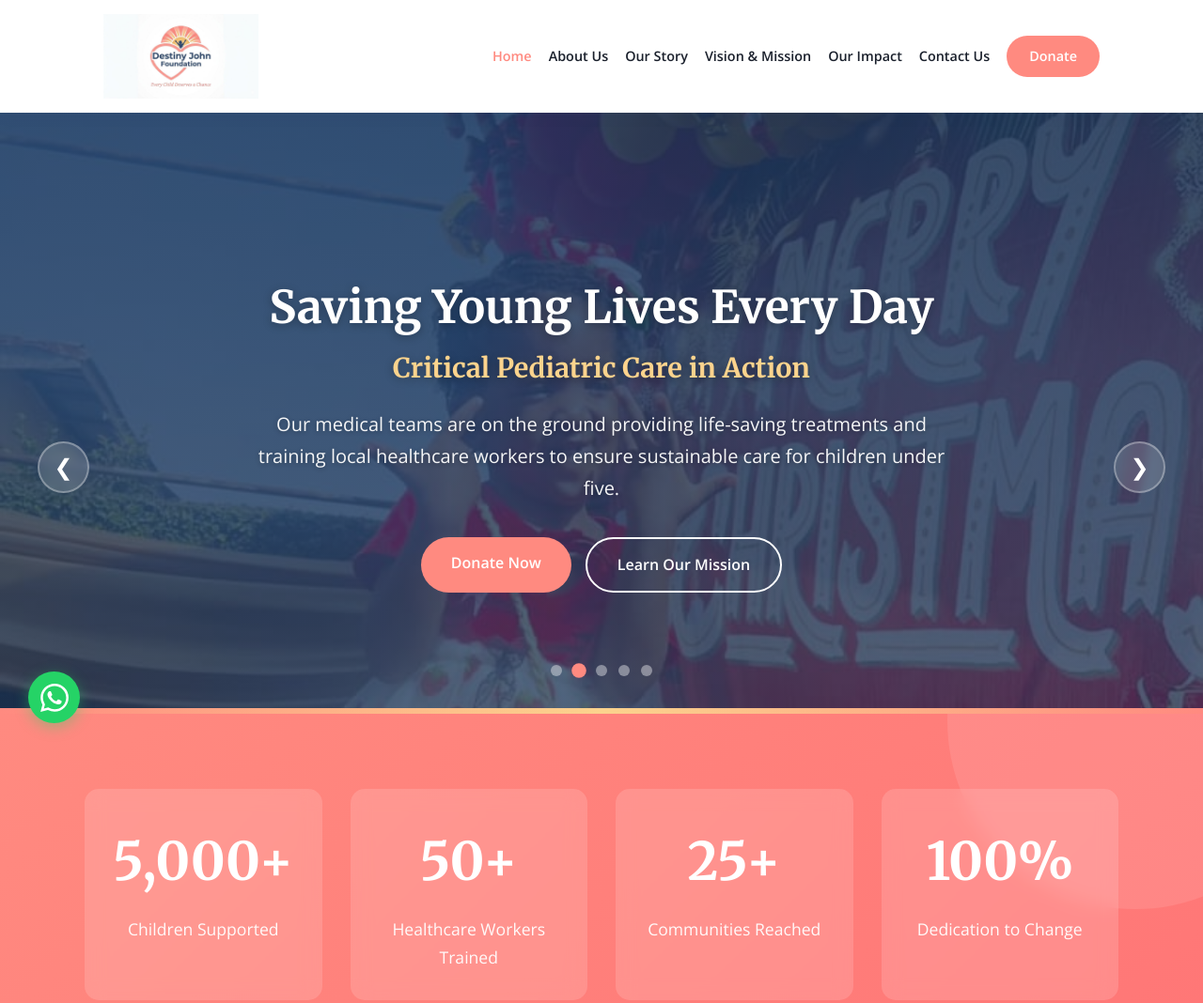
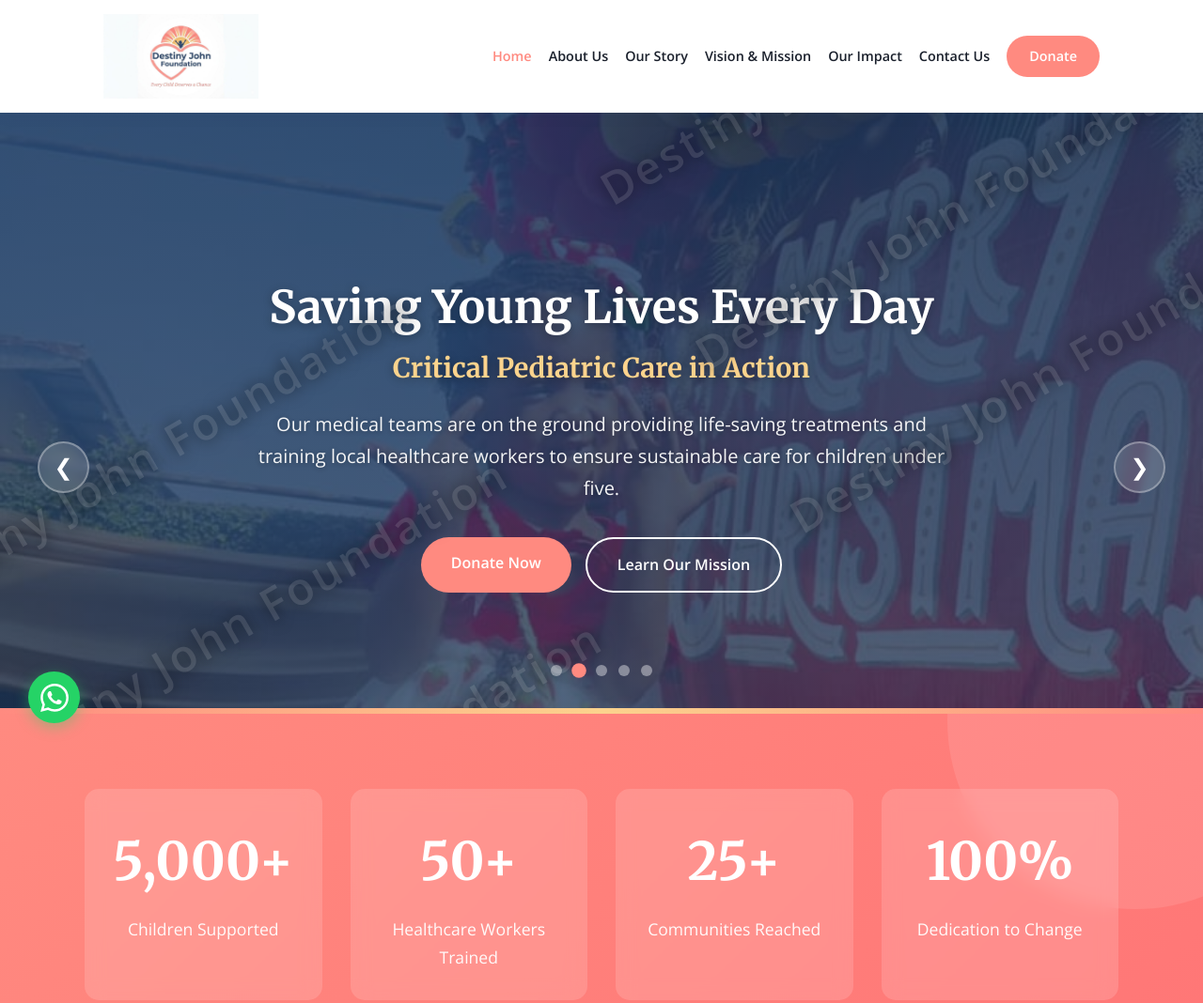
Before and after one commit to virtualcardds-skull/my-childs-foundation-website, a plain HTML site: page index.html in a window 1280 px wide. Shown: the top 1068 px of the page at 94% size. Drawn offline with nearby package versions, Linux system fonts and the light colour scheme.

Commit message:
Update index.html

```diff
--- a/index.html
+++ b/index.html
@@ -82,8 +82,44 @@
             background-repeat: no-repeat;
             opacity: 0;
             transition: opacity 1.5s ease-in-out;
+            user-select: none;
+            -webkit-user-select: none;
         }
         .carousel-slide.active { opacity: 1; }
+
+        /* Watermark overlay for carousel slides */
+        .carousel-watermark {
+            position: absolute;
+            top: 0; left: 0; width: 100%; height: 100%;
+            display: flex;
+            flex-wrap: wrap;
+            justify-content: center;
+            align-content: center;
+            transform: rotate(-30deg) scale(1.5);
+            pointer-events: none;
+            z-index: 5;
+            overflow: hidden;
+        }
+        .carousel-watermark span {
+            font-size: 2rem;
+            color: rgba(255, 255, 255, 0.12);
+            font-weight: bold;
+            margin: 40px 80px;
+            white-space: nowrap;
+            text-shadow: 0 0 10px rgba(0,0,0,0.5);
+            letter-spacing: 2px;
+        }
+
+        /* Protection overlay to block right-click and drag */
+        .carousel-protect-overlay {
+            position: absolute;
+            top: 0;
+            left: 0;
+            width: 100%;
+            height: 100%;
+            z-index: 6;
+            pointer-events: auto;
+        }
 
         .hero-overlay {
             position: absolute;
@@ -93,6 +129,7 @@
             height: 100%;
             background: linear-gradient(180deg, rgba(26, 54, 93, 0.85) 0%, rgba(26, 54, 93, 0.75) 100%);
             z-index: 1;
+            pointer-events: none;
         }
 
         .hero-content { position: relative; z-index: 2; max-width: 800px; }
@@ -352,10 +389,9 @@
             max-height: 90vh;
             object-fit: contain;
             display: block;
-            pointer-events: none; /* Prevents direct interaction with the image */
+            pointer-events: none;
         }
 
-        /* Invisible shield to block right-click and drag on the image */
         .lightbox-protect-overlay {
             position: absolute;
             top: 0;
@@ -365,7 +401,6 @@
             z-index: 10;
         }
 
-        /* WATERMARK OVERLAY TO RUIN SCREENSHOTS */
         .lightbox-watermark {
             position: absolute;
             top: 0; left: 0; width: 100%; height: 100%;
@@ -441,6 +476,8 @@
             .scroll-top-btn { bottom: 20px; right: 20px; width: 45px; height: 45px; }
             .whatsapp-float { bottom: 20px; left: 20px; width: 50px; height: 50px; }
             .whatsapp-float svg { width: 26px; height: 26px; }
+
+            .carousel-watermark span { font-size: 1.2rem; margin: 20px 40px; }
         }
     </style>
 </head>
@@ -470,11 +507,61 @@
     <!-- HERO SECTION WITH CAROUSEL -->
     <section class="hero">
         <div class="carousel-container">
-            <div class="carousel-slide active" style="background-image: url('assets/project-djf-images/image14.jpeg');"></div>
-            <div class="carousel-slide" style="background-image: url('assets/project-djf-images/image22.jpeg');"></div>
-            <div class="carousel-slide" style="background-image: url('assets/project-djf-images/image12.jpeg');"></div>
-            <div class="carousel-slide" style="background-image: url('assets/project-djf-images/image20.jpeg');"></div>
-            <div class="carousel-slide" style="background-image: url('assets/project-djf-images/image17.jpeg');"></div>
+            <div class="carousel-slide active" style="background-image: url('assets/project-djf-images/image14.jpeg');">
+                <div class="carousel-watermark">
+                    <span>Destiny John Foundation</span>
+                    <span>Destiny John Foundation</span>
+                    <span>Destiny John Foundation</span>
+                    <span>Destiny John Foundation</span>
+                    <span>Destiny John Foundation</span>
+                    <span>Destiny John Foundation</span>
+                </div>
+                <div class="carousel-protect-overlay"></div>
+            </div>
+            <div class="carousel-slide" style="background-image: url('assets/project-djf-images/image22.jpeg');">
+                <div class="carousel-watermark">
+                    <span>Destiny John Foundation</span>
+                    <span>Destiny John Foundation</span>
+                    <span>Destiny John Foundation</span>
+                    <span>Destiny John Foundation</span>
+                    <span>Destiny John Foundation</span>
+                    <span>Destiny John Foundation</span>
+                </div>
+                <div class="carousel-protect-overlay"></div>
+            </div>
+            <div class="carousel-slide" style="background-image: url('assets/project-djf-images/image12.jpeg');">
+                <div class="carousel-watermark">
+                    <span>Destiny John Foundation</span>
+                    <span>Destiny John Foundation</span>
+                    <span>Destiny John Foundation</span>
+                    <span>Destiny John Foundation</span>
+                    <span>Destiny John Foundation</span>
+                    <span>Destiny John Foundation</span>
+                </div>
+                <div class="carousel-protect-overlay"></div>
+            </div>
+            <div class="carousel-slide" style="background-image: url('assets/project-djf-images/image20.jpeg');">
+                <div class="carousel-watermark">
+                    <span>Destiny John Foundation</span>
+                    <span>Destiny John Foundation</span>
+                    <span>Destiny John Foundation</span>
+                    <span>Destiny John Foundation</span>
+                    <span>Destiny John Foundation</span>
+                    <span>Destiny John Foundation</span>
+                </div>
+                <div class="carousel-protect-overlay"></div>
+            </div>
+            <div class="carousel-slide" style="background-image: url('assets/project-djf-images/image17.jpeg');">
+                <div class="carousel-watermark">
+                    <span>Destiny John Foundation</span>
+                    <span>Destiny John Foundation</span>
+                    <span>Destiny John Foundation</span>
+                    <span>Destiny John Foundation</span>
+                    <span>Destiny John Foundation</span>
+                    <span>Destiny John Foundation</span>
+                </div>
+                <div class="carousel-protect-overlay"></div>
+            </div>
         </div>
 
         <div class="hero-overlay"></div>
@@ -830,7 +917,7 @@
     </footer>
 
     <!-- FLOATING WHATSAPP BUTTON -->
-    <a href="https://wa.me/+232 78 383134" class="whatsapp-float" target="_blank" aria-label="Chat on WhatsApp">
+    <a href="https://wa.me/+23278383134" class="whatsapp-float" target="_blank" aria-label="Chat on WhatsApp">
         <svg viewBox="0 0 24 24"><path d="M17.472 14.382c-.297-.149-1.758-.867-2.03-.967-.273-.099-.471-.148-.67.15-.197.297-.767.966-.94 1.164-.173.199-.347.223-.644.075-.297-.15-1.255-.463-2.39-1.475-.883-.788-1.48-1.761-1.653-2.059-.173-.297-.018-.458.13-.606.134-.133.298-.347.446-.52.149-.174.198-.298.298-.497.099-.198.05-.371-.025-.52-.075-.149-.669-1.612-.916-2.207-.242-.579-.487-.5-.669-.51-.173-.008-.371-.01-.57-.01-.198 0-.52.074-.792.372-.272.297-1.04 1.016-1.04 2.479 0 1.462 1.065 2.875 1.213 3.074.149.198 2.096 3.2 5.077 4.487.709.306 1.262.489 1.694.625.712.227 1.36.195 1.871.118.571-.085 1.758-.719 2.006-1.413.248-.694.248-1.289.173-1.413-.074-.124-.272-.198-.57-.347m-5.421 7.403h-.004a9.87 9.87 0 01-5.031-1.378l-.361-.214-3.741.982.998-3.648-.235-.374a9.86 9.86 0 01-1.51-5.26c.001-5.45 4.436-9.884 9.888-9.884 2.64 0 5.122 1.03 6.988 2.898a9.825 9.825 0 012.893 6.994c-.003 5.45-4.437 9.884-9.885 9.884m8.413-18.297A11.815 11.815 0 0012.05 0C5.495 0 .16 5.335.157 11.892c0 2.096.547 4.142 1.588 5.945L.057 24l6.305-1.654a11.882 11.882 0 005.683 1.448h.005c6.554 0 11.89-5.335 11.893-11.893a11.821 11.821 0 00-3.48-8.413Z"/></svg>
     </a>
 
@@ -1017,27 +1104,90 @@
             }
         });
 
-        // PREVENT DOWNLOADING (Right-click and Drag)
+        // PREVENT DOWNLOADING (Right-click and Drag) on lightbox
         lightboxImg.addEventListener('contextmenu', (e) => e.preventDefault());
         lightboxImg.addEventListener('dragstart', (e) => e.preventDefault());
         lightboxOverlay.addEventListener('contextmenu', (e) => e.preventDefault());
         lightboxOverlay.addEventListener('dragstart', (e) => e.preventDefault());
 
-        // PREVENT SCREENSHOTS (Print Screen Key Detection)
+        // PREVENT SCREENSHOTS (Print Screen Key Detection) for lightbox
         document.addEventListener('keyup', (e) => {
             if (e.key === 'PrintScreen') {
-                // Temporarily blur the image to ruin the screenshot capture
                 lightboxImg.style.filter = 'blur(30px) brightness(0.2)';
                 setTimeout(() => {
                     lightboxImg.style.filter = 'none';
                 }, 1500);
 
-                // Clear clipboard as an extra deterrent
                 if (navigator.clipboard) {
                     navigator.clipboard.writeText('Screenshots of foundation images are disabled for privacy and copyright protection.');
                 }
             }
         });
+
+        // ==========================================
+        // BANNER CAROUSEL PROTECTION
+        // ==========================================
+
+        // Disable right-click on carousel slides
+        document.querySelectorAll('.carousel-slide').forEach(slide => {
+            slide.addEventListener('contextmenu', (e) => {
+                e.preventDefault();
+                return false;
+            });
+
+            // Disable dragging
+            slide.addEventListener('dragstart', (e) => {
+                e.preventDefault();
+                return false;
+            });
+        });
+
+        // Disable right-click on carousel protect overlays
+        document.querySelectorAll('.carousel-protect-overlay').forEach(overlay => {
+            overlay.addEventListener('contextmenu', (e) => {
+                e.preventDefault();
+                return false;
+            });
+
+            overlay.addEventListener('dragstart', (e) => {
+                e.preventDefault();
+                return false;
+            });
+        });
+
+        // Disable right-click on entire hero section (optional, but good for safety)
+        const heroSection = document.querySelector('.hero');
+        heroSection.addEventListener('contextmenu', (e) => {
+            if (e.target.closest('.carousel-container')) {
+                e.preventDefault();
+                return false;
+            }
+        });
+
+        // Blur carousel slides on Print Screen
+        document.addEventListener('keyup', (e) => {
+            if (e.key === 'PrintScreen') {
+                // Blur all carousel slides
+                slides.forEach(slide => {
+                    slide.style.filter = 'blur(30px) brightness(0.2)';
+                });
+
+                setTimeout(() => {
+                    slides.forEach(slide => {
+                        slide.style.filter = 'none';
+                    });
+                }, 1500);
+
+                if (navigator.clipboard) {
+                    navigator.clipboard.writeText('Screenshots of foundation images are disabled for privacy and copyright protection.');
+                }
+            }
+        });
+
+        // Prevent image dragging on carousel
+        document.querySelectorAll('.carousel-slide').forEach(slide => {
+            slide.setAttribute('draggable', 'false');
+        });
     </script>
 
 </body>
```
